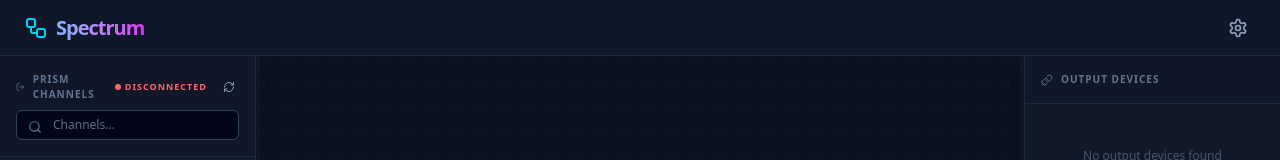
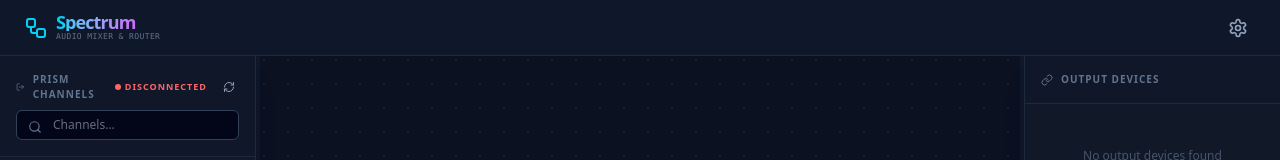
Before and after one commit to petitstrawberry/spectrum, a React (Vite) app: page / in a window 1280 px wide. Shown: the top 160 px of the page. Built offline with nearby package versions, Linux system fonts and the light colour scheme; the HTML template or start-up script is replaced by a standard one.

Commit message:
feat: enhance header display with additional subtitle for clarity

```diff
--- a/src/App.tsx
+++ b/src/App.tsx
@@ -1145,8 +1145,12 @@ export default function App() {
       {/* HEADER */}
       <header className="h-14 bg-slate-900 border-b border-slate-800 flex items-center justify-between px-6 shrink-0 z-20">
         <div className="flex items-center gap-6">
-          <div className="font-black text-xl tracking-tighter bg-gradient-to-r from-cyan-400 to-fuchsia-500 bg-clip-text text-transparent flex items-center gap-2">
-            <Workflow className="w-6 h-6 text-cyan-400" /> Spectrum
+          <div className="flex items-center gap-2">
+            <Workflow className="w-6 h-6 text-cyan-400" />
+            <div>
+              <div className="font-black text-lg tracking-tighter bg-gradient-to-r from-cyan-400 to-fuchsia-500 bg-clip-text text-transparent leading-none">Spectrum</div>
+              <div className="text-[8px] text-slate-500 font-mono tracking-wider uppercase">Audio Mixer & Router</div>
+            </div>
           </div>
         </div>
         <button
```
